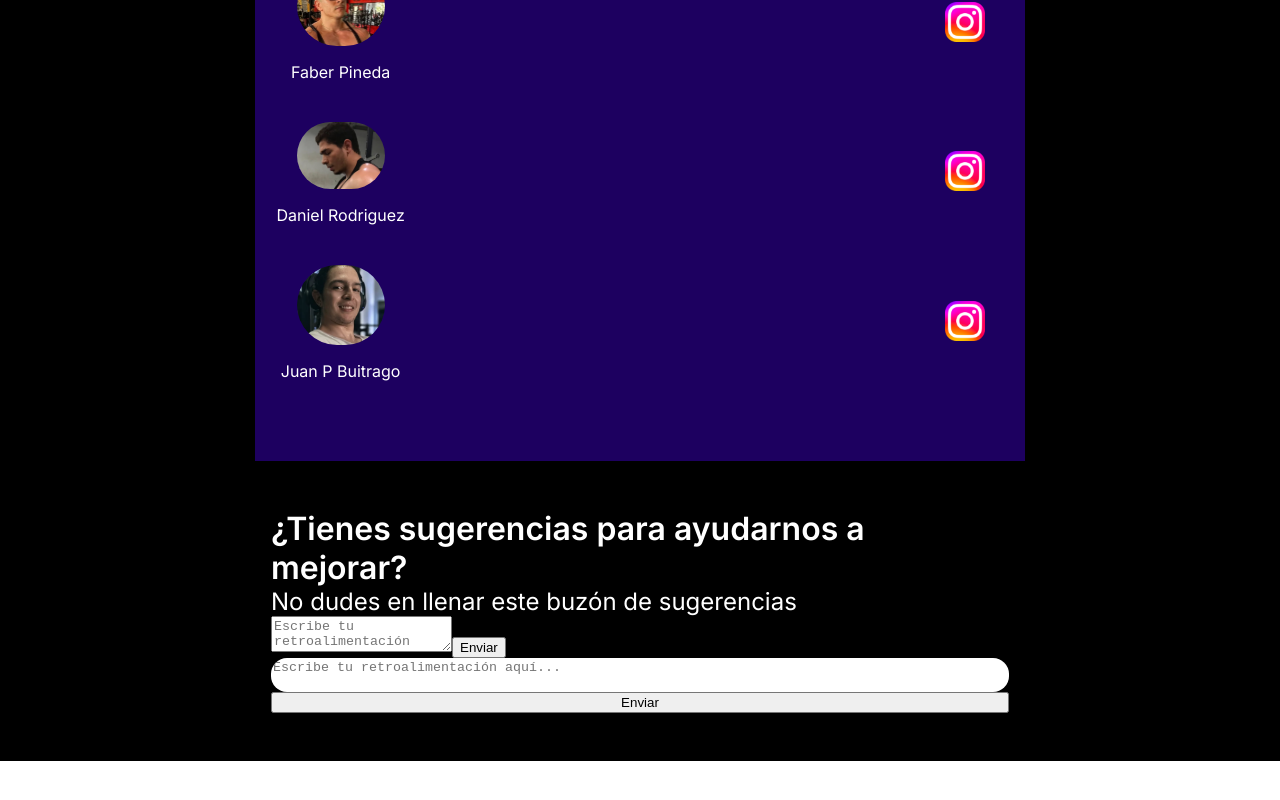
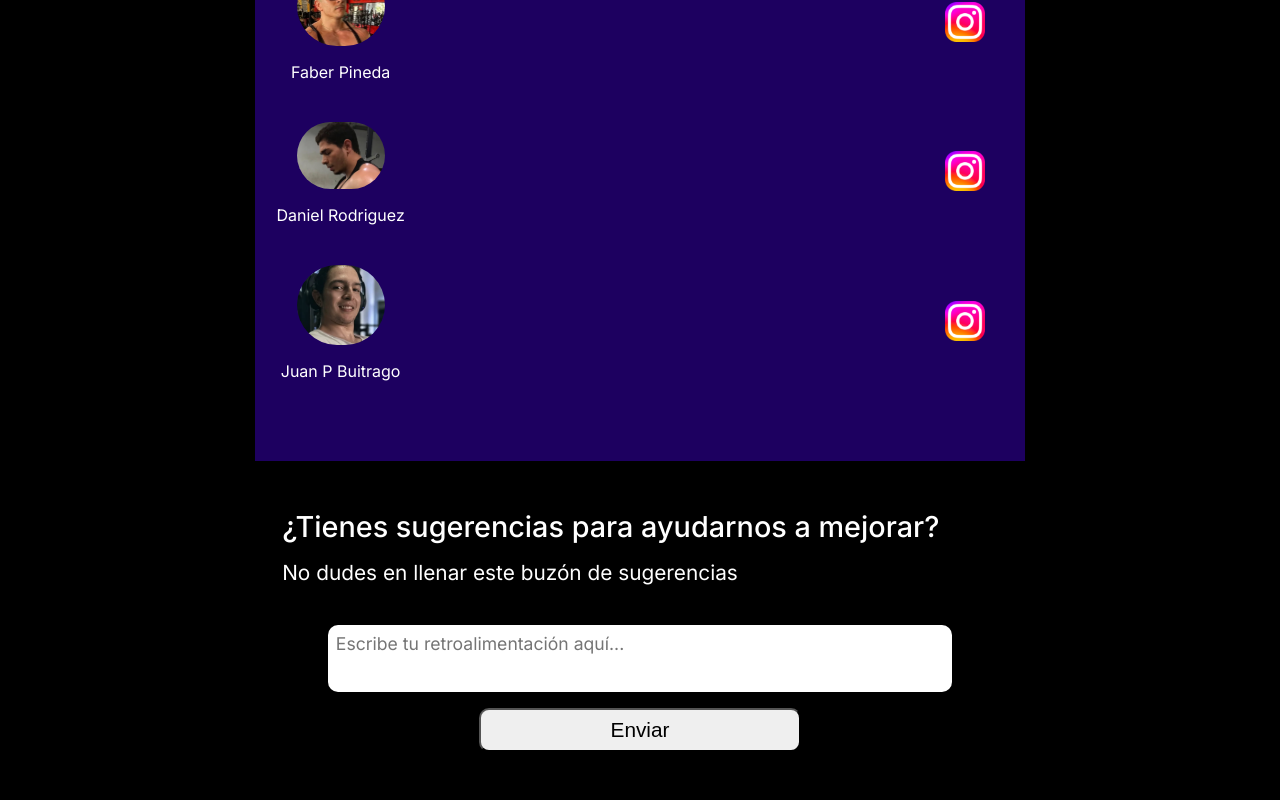
Before and after one commit to MelanyMFM/CenterWarriors, a React (Vite) app: page / in a window 1280 px wide. Shown: the part 1296-2096 px from the top of the page. Before the commit the page ends 2057 px from the top, so only its background shows below. Built offline with nearby package versions, Linux system fonts and the light colour scheme; a web font is replaced by a local one.

Commit message:
estilos retroalimentacion

```diff
--- a/src/componentes/SendFeedback/SendFeedback.jsx
+++ b/src/componentes/SendFeedback/SendFeedback.jsx
@@ -26,26 +26,19 @@ const SendFeedback = () => {
   return (
     <div className="form-retroalimentacion">
       <p className="form-retroalimentacion-titulo">¿Tienes sugerencias para ayudarnos a mejorar?</p>
-      <p className="form-retroalimentacion-subtitulo">No dudes en llenar este buzón de sugerencias</p>
+      <p className="form-retroalimentacion-subtitulo">No dudes en llenar este buzón de sugerencias </p>
 
-    <form onSubmit={handleSubmit}>
+    <form className="formulario" onSubmit={handleSubmit} >
       <textarea
         value={feedback}
         onChange={(e) => setFeedback(e.target.value)}
         placeholder="Escribe tu retroalimentación aquí..."
         required
+        className="area-texto"
       />
-      <button type="submit">Enviar</button>
+      <button type="submit" className="boton-sugerencia">Enviar</button>
     </form>
 
-    <form className="formulario">
-      <textarea
-        placeholder="Escribe tu retroalimentación aquí..."
-        required
-        className="area-texto"
-      />
-      <button >Enviar</button>
-    </form>
 </div>
 
   );
--- a/src/componentes/SendFeedback/sendFeedback.css
+++ b/src/componentes/SendFeedback/sendFeedback.css
@@ -1,32 +1,48 @@
 @import url('https://fonts.googleapis.com/css2?family=Inknut+Antiqua:wght@300;400;500;600;700;800;900&family=Inter:ital,opsz,wght@0,14..32,100..900;1,14..32,100..900&family=Julius+Sans+One&display=swap');
 
 .form-retroalimentacion{
-    padding:3rem 1rem;
+    padding:3rem 1.7rem;
     color: #fff;
     font-family: 'Inter', sans-serif;
+    display: flex;
+    flex-direction: column;
+    gap: 1rem;
 
     .form-retroalimentacion-titulo{
-        font-size: 2rem;
-        font-weight: 600;
+        font-size: 1.8rem;
+        font-weight: 500;
     }
 
     .form-retroalimentacion-subtitulo{
-        font-size: 1.5rem;
+        font-size: 1.3rem;
     }
 
     .formulario{
         display:flex;
         flex-direction: column;
+        align-items: center;
         font-size: 1rem;
+        gap:1rem;
+        margin-top: 1.5rem;
 
         .area-texto{
             resize: none;
             border: none;
             outline: none;
-            border-radius: 16px;
+            border-radius: 10px;
+            height: 3.2rem;
+            padding: .5rem;
+            font-size: 1.1rem;
+            width: 85%;
+            font-family: 'Inter', sans-serif;
         }
 
-
+        .boton-sugerencia{
+            font-size: 1.3rem;
+            padding: .5rem;
+            width: 45%;
+            border-radius: 10px;
+        }
     }
 
 
--- a/src/views/Entrenador/Entrenador.jsx
+++ b/src/views/Entrenador/Entrenador.jsx
@@ -23,7 +23,7 @@ function Entrenador() {
 
 
     return (
-        <div className="vista" style={{ paddingTop: "1rem", backgroundColor: "#000", height: "100%", paddingBottom: "33.75rem" }}>
+        <div className="vista" style={{ paddingTop: "1rem", backgroundColor: "#000", maxHeight: "100%", paddingBottom: "33.75rem" }}>
             <Menu />
             <div className="entrenadore">
                 <div className="headere">
```
